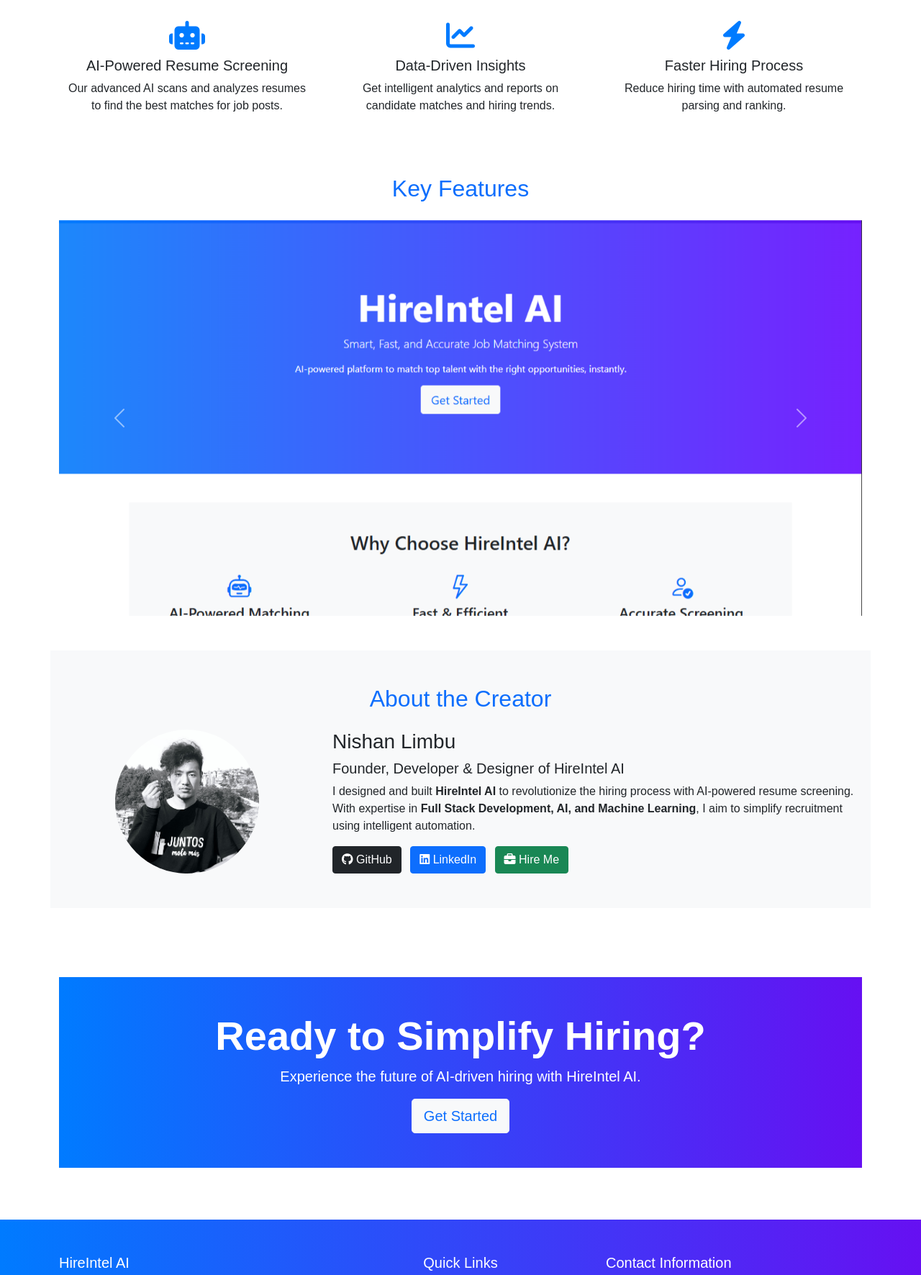
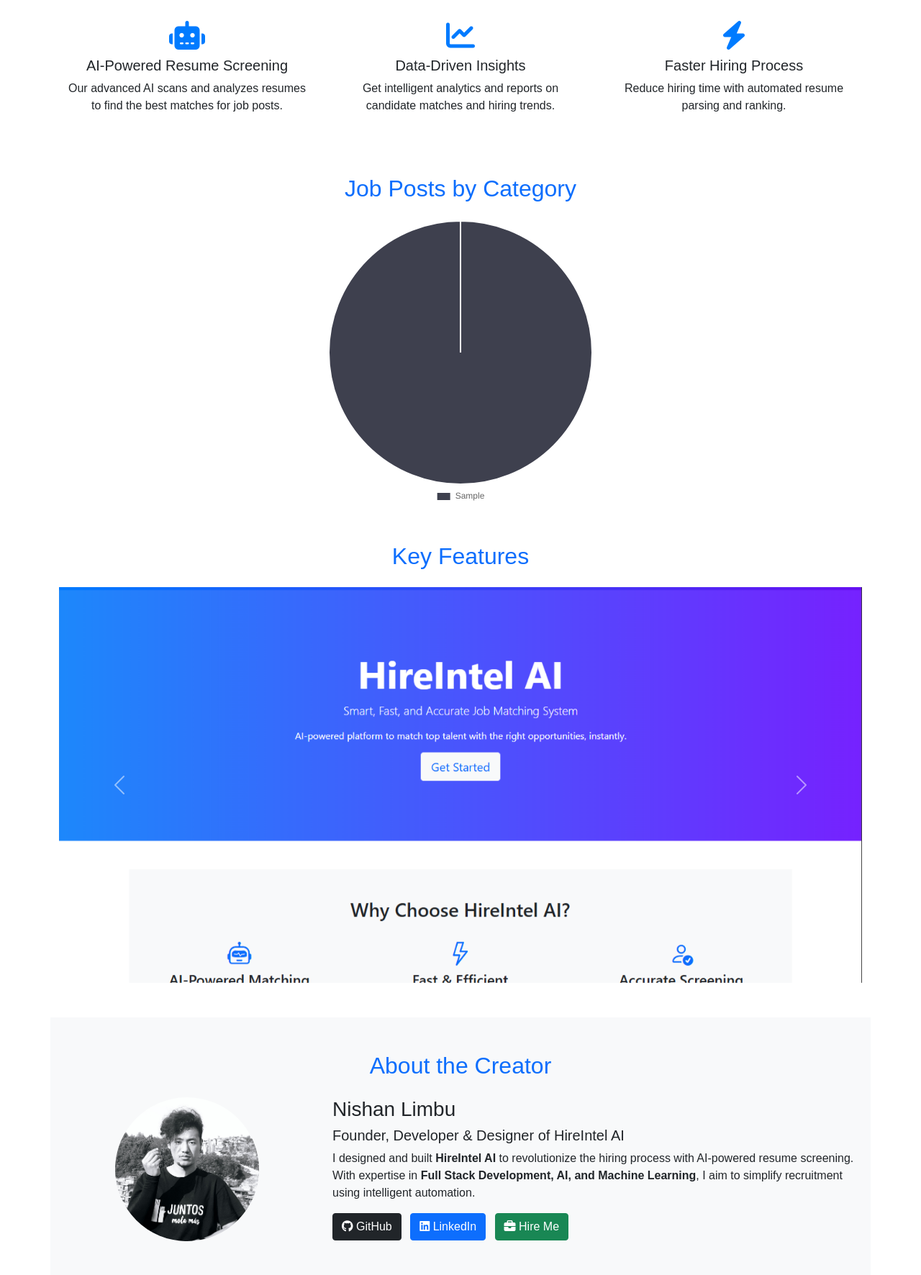
Before and after one commit to nishanlimbuchemjong/AI-Resume-Scanner, a Flask app: page /about in a window 1280 px wide. Shown: the part 637-2409 px from the top of the page at 72% size. Run offline with Flask 3, Linux system fonts and the light colour scheme; tables that the repository leaves empty hold one stand-in row (values such as "Sample post"); some libraries are stand-ins or nearby versions.

Commit message:
added a piechart showing job post by category on about.html page

```diff
--- a/app.py
+++ b/app.py
@@ -23,8 +23,9 @@ from datetime import datetime
 from sqlalchemy import or_
 from extensions import db
 from sqlalchemy import func, desc
+from collections import Counter
+import nltk
 
-import nltk
 nltk.download('punkt')
 nltk.download('stopwords')
 nltk.download('wordnet')
@@ -76,7 +77,19 @@ def all_job_posts():
 
 @app.route('/about')
 def about():
-    return render_template('about.html')
+    # Get all job categories
+    job_posts = JobPost.query.all()
+    categories = [job.job_category for job in job_posts]
+    print(job_posts)
+    print(categories)
+    # Count each category
+    category_counts = Counter(categories)
+    print(category_counts)
+    # Prepare data for the chart
+    labels = list(category_counts.keys())
+    values = list(category_counts.values())
+
+    return render_template('about.html', labels=labels, values=values)
 
 # Loaded environment variables
 load_dotenv()
--- a/templates/about.html
+++ b/templates/about.html
@@ -1,7 +1,7 @@
 {% extends 'base.html' %}
 
 {% block title %}HireIntel AI - About Us{% endblock %}
-
+<script src="https://cdn.jsdelivr.net/npm/chart.js"></script>
 {% block content %}
     <style>
         body {
@@ -71,6 +71,12 @@
         </div>
     </div>
 
+    <!-- Job Categories Pie Chart -->
+    <div class="container my-5">
+        <h2 class="text-center text-primary mb-4">Job Posts by Category</h2>
+        <canvas id="categoryPieChart" style="width: 100%; height: auto;max-width: 100%;max-height: 400px;"></canvas>
+    </div>
+
     <!-- Features Carousel -->
     <div class="container my-5">
         <h2 class="text-center text-primary mb-4">Key Features</h2>
@@ -134,4 +140,43 @@
             </div>
         </section>
     </div>
+
+    <script>
+        function getRandomColor() {
+            const letters = '0123456789ABCDEF';
+            let color = '#';
+            for (let i = 0; i < 6; i++) {
+                color += letters[Math.floor(Math.random() * 16)];
+            }
+            return color;
+        }
+
+        var labels = JSON.parse('{{ labels | tojson | safe }}');
+        var data = JSON.parse('{{ values | tojson | safe }}');
+
+        var backgroundColors = labels.map(() => getRandomColor());
+
+        new Chart(document.getElementById("categoryPieChart"), {
+            type: 'pie',
+            data: {
+                labels: labels,
+                datasets: [{
+                    data: data,
+                    backgroundColor: backgroundColors
+                }]
+            },
+            options: {
+                responsive: true,
+                plugins: {
+                    legend: {
+                        position: 'bottom',
+                        labels: {
+                            boxWidth: 20,
+                            padding: 10
+                        }
+                    }
+                }
+            }
+        });
+    </script>
 {% endblock %}
--- a/templates/base.html
+++ b/templates/base.html
@@ -18,6 +18,9 @@
 
     <!-- Bootstrap Icons -->
     <link href="https://cdn.jsdelivr.net/npm/bootstrap-icons/font/bootstrap-icons.css" rel="stylesheet">
+
+    <!-- chart -->
+    <script src="https://cdn.jsdelivr.net/npm/chart.js"></script>
 
     <link rel="stylesheet" href="https://cdnjs.cloudflare.com/ajax/libs/font-awesome/6.4.2/css/all.min.css">
     <style>
```
